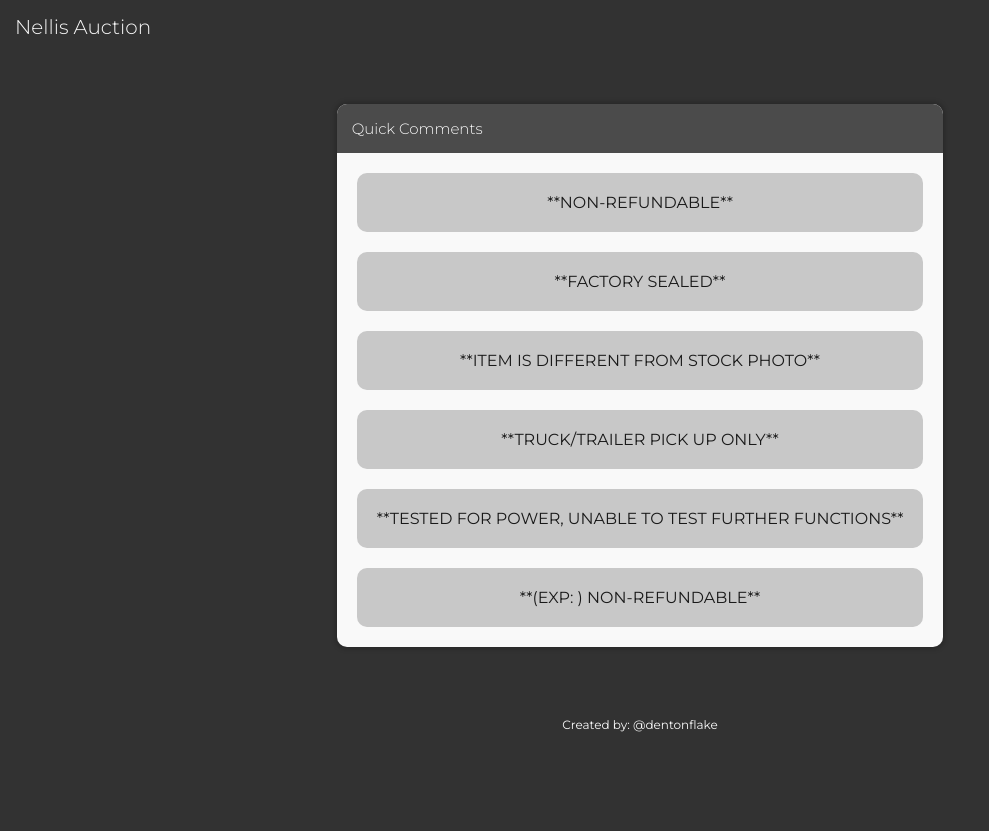
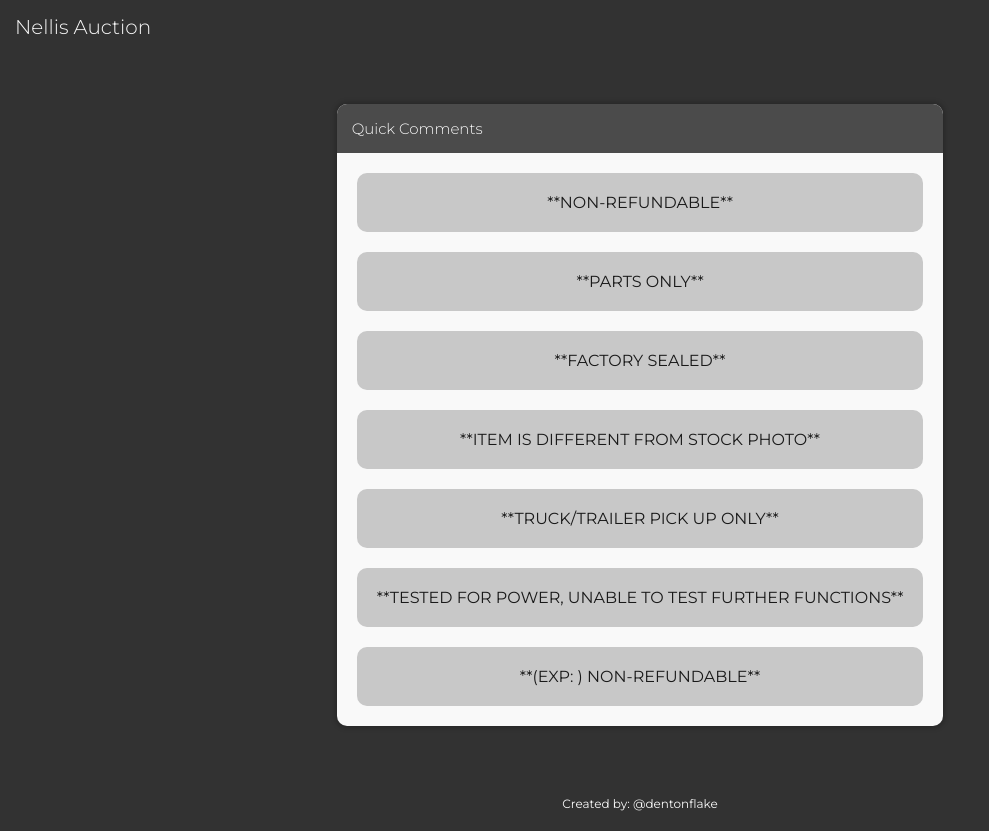
Before and after one commit to dentonflake/location-generator, a website: page public/nellisauction/tools/comments/index.html in a window 1280 px wide. Shown: the whole page, without its empty margins (0-989 px from the left). Before the commit the page ends 800 px from the top, so only its background shows below. Drawn offline with Linux system fonts and the light colour scheme.

Commit message:
parts only

```diff
--- a/public/nellisauction/tools/comments/index.html
+++ b/public/nellisauction/tools/comments/index.html
@@ -31,6 +31,9 @@
                 <div class="grid-item-content grid-container">
                     <div onclick="handleCopy(this)" class="grid-item button">
                         <p>**NON-REFUNDABLE**</p>
+                    </div>
+                    <div onclick="handleCopy(this)" class="grid-item button">
+                        <p>**PARTS ONLY**</p>
                     </div>
                     <div onclick="handleCopy(this)" class="grid-item button">
                         <p>**FACTORY SEALED**</p>
```
